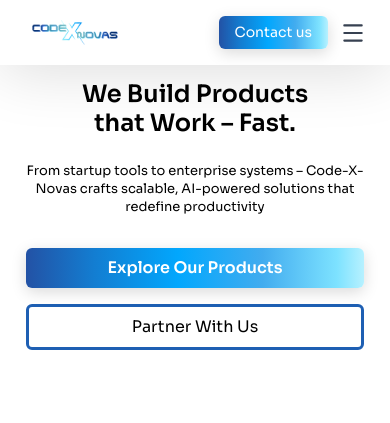
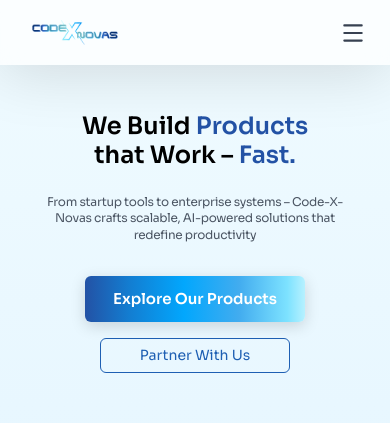
Before and after one commit to Code-X-Novas/Code-X-Novas, a React (Vite) app: page / in a window 390 px wide. Shown: the top 423 px of the page. Built offline with nearby package versions, Linux system fonts and the light colour scheme.

Commit message:
Started Making Responsive

```diff
--- a/src/components/HeroWithNavbar.jsx
+++ b/src/components/HeroWithNavbar.jsx
@@ -117,9 +117,10 @@ const handleNavClick = (id, path) => {
   className="relative overflow-hidden"
   style={{
     width: "100%",
+    // Mobile-first bluish background to match Figma; md+ retains the existing horizontal gradient
     background:
       window.innerWidth <= 768
-        ? "linear-gradient(180deg, #ffffff 0%, #ffffff 55%, #75C5EB 80%, #44A1E2 100%)"
+        ? "linear-gradient(180deg, #f0fbff 0%, #e6f6ff 50%, #d6eefc 80%, #c9e9fb 100%)"
         : "linear-gradient(90deg, #ffffff 0%, #ffffff 50%, #75C5EB 75%, #44A1E2 100%)",
     backgroundAttachment: window.innerWidth <= 768 ? "scroll" : "fixed",
     minHeight: window.innerWidth <= 768 ? "120vh" : "100vh",
@@ -172,29 +173,11 @@ const handleNavClick = (id, path) => {
   </div>
 
 <div className="flex items-center gap-3 md:hidden">
-  <button
-    onClick={() => handleNavClick("contact", "/contact")}
-    className="px-4 py-[6px] rounded-md font-poppins text-[14px] text-white whitespace-nowrap"
-    style={{
-      background: `
-        linear-gradient(
-          90deg,
-          #2352A5 0%,
-          #137DD1 20%,
-          #02A7FD 45%,
-          #42ACEF 70%,
-          #7DE2FF 92%,
-          #B7F1FF 100%
-        )
-      `,
-      boxShadow: "0px 4px 15px rgba(0, 0, 0, 0.15)",
-    }}
-  >
-    Contact us
-  </button>
+  {/* Mobile-only Contact button removed so only hamburger is visible on small screens */}
   <button
     className="text-gray-700"
     onClick={() => setOpen(!open)}
+    aria-label={open ? "Close menu" : "Open menu"}
   >
     {open ? <X size={26} /> : <Menu size={26} />}
   </button>
@@ -225,11 +208,11 @@ const handleNavClick = (id, path) => {
           className="absolute left-[-2px] top-20 w-[600px] opacity-90 z-0 hidden md:block"
         />
 
-        <div className="max-w-5xl z-10 flex-shrink-0 mt-[80px] md:ml-30 text-center md:text-left">
+        <div className="max-w-5xl z-10 flex-shrink-0 mt-28 md:mt-[80px] md:ml-30 text-center md:text-left">
           <h1 className="font-sora font-semibold text-black mb-6 text-[24px] sm:text-[28px] md:text-[56px] lg:text-[64px] leading-[120%]">
-            We Build Products <br /> that Work – Fast.
+            We Build <span className="text-[#2352A5] md:text-black">Products</span> <br /> that Work – <span className="text-[#2352A5] md:text-black">Fast.</span>
           </h1>
-          <p className="font-sora text-black mb-8 text-[13px] sm:text-[15px] md:text-[20px] leading-[140%] font-normal">
+          <p className="font-sora text-gray-600 md:text-black mb-8 text-[12px] sm:text-[15px] md:text-[20px] leading-[140%] font-normal tracking-tight">
             From startup tools to enterprise systems – Code-X- <br />
             Novas crafts scalable, AI-powered solutions that <br />
             redefine productivity
@@ -241,7 +224,9 @@ const handleNavClick = (id, path) => {
     const section = document.getElementById("products");
     if (section) section.scrollIntoView({ behavior: "smooth" });
   }}
-  className="relative overflow-hidden px-4 py-2 sm:px-6 sm:py-3 rounded-md font-semibold text-white"
+  /* Make primary CTA larger on mobile; sm: keeps tablet/desktop unchanged */
+  /* Mobile: slightly narrower fixed width, sm+ keeps original auto width */
+  className="w-[220px] sm:w-auto mx-auto sm:mx-0 relative overflow-hidden px-6 py-3 sm:px-6 sm:py-3 rounded-md font-semibold text-white text-[15px] sm:text-[16px]"
   style={{
     background: `
       linear-gradient(
@@ -261,8 +246,8 @@ const handleNavClick = (id, path) => {
 </button>
 
             <button
-              className="px-4 py-2 sm:px-6 sm:py-2.5 rounded-md text-black font-normal hover:bg-sky-50"
-              style={{ border: "3px solid #1E5FB3" }}
+              /* Increased partner width slightly on mobile but still smaller than primary; restore auto on sm+ */
+              className="w-[190px] sm:w-auto mx-auto sm:mx-0 px-3 py-1.5 sm:px-6 sm:py-2.5 rounded-md sm:rounded-md text-[#1E5FB3] font-medium text-[14px] sm:text-[16px] hover:bg-sky-50 border-[#1E5FB3] border-[1.5px] sm:border-[3px] text-center bg-transparent"
             >
               Partner With Us
             </button>
```
